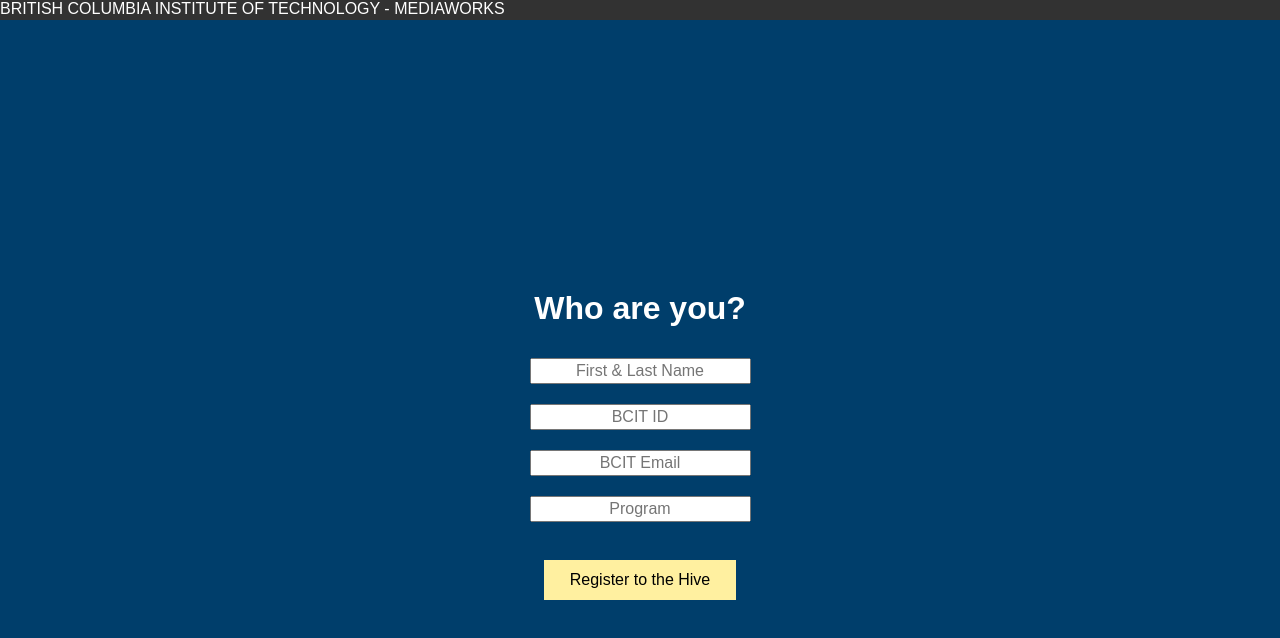
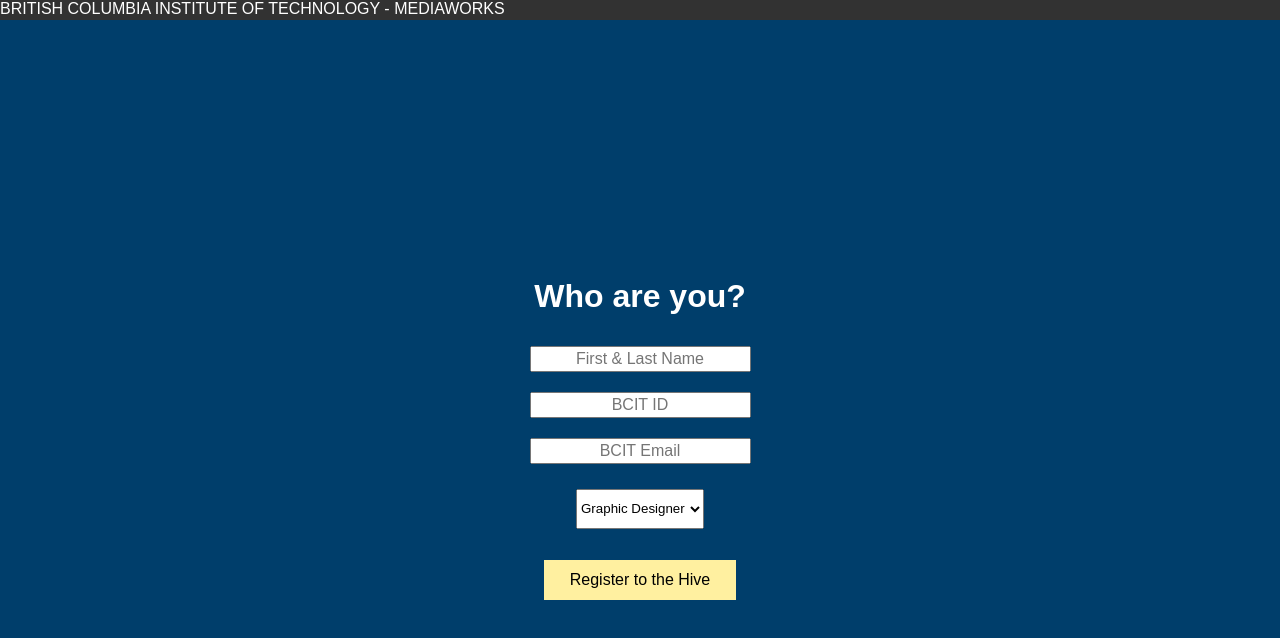
Before and after one commit to christianbondoc/mediaworks-webapp, a React (Create React App) app: page / in a window 1280 px wide. Both pictures are taken after a click on the button "Register Now". Shown: the top 638 px of the page. Built offline with nearby package versions, Linux system fonts and the light colour scheme.

Commit message:
Took out the right side, added a fixed value option

```diff
--- a/src/App.js
+++ b/src/App.js
@@ -99,10 +99,17 @@ class App extends Component {
             <input className="input" onChange={this.upName} placeholder= "First & Last Name" />
             <input className="input" onChange={this.upID} placeholder="BCIT ID" onKeyPress={(e) => this.studentIDInput(e)} />
             <input className="input" onChange={this.upEmail} placeholder= "BCIT Email" />
-            <input className="input" onChange={this.upProgram} placeholder= "Program" />
+            <select className="positionB" onChange={this.upProgram}>
+              <option value="Graphic Designer"> Graphic Designer </option>
+              <option value="Web Designer"> Web Designer </option>
+              <option value="Software Developer"> Software Developer </option>
+              <option value="Woodworker">Carpentry</option>
+              <option value="Metal Working">Metal Working</option>
+            </select>
           </div>
           <button className="searchBtn" onClick={this.testingDBinput}> Register to the Hive </button>
         </div>
+
 
       )}
       else if (pgNum===2) {
--- a/src/comp/styles/App.css
+++ b/src/comp/styles/App.css
@@ -107,6 +107,12 @@ body {
   text-align: center;
 }
 
+.positionB {
+  margin: 15px;
+  width: 10vw;
+  height: 5vh;
+}
+
 .searchBtn {
   position: absolute;
   max-width: 50vw;
```
